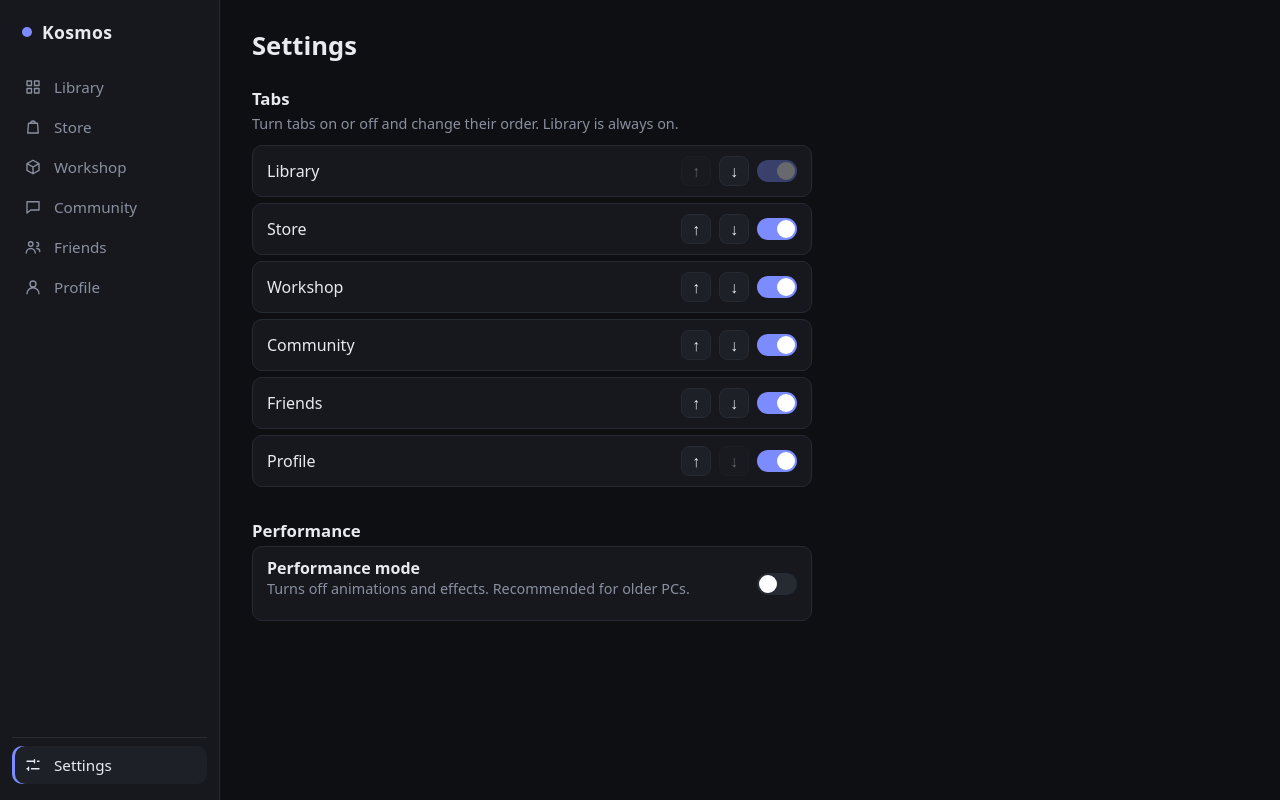
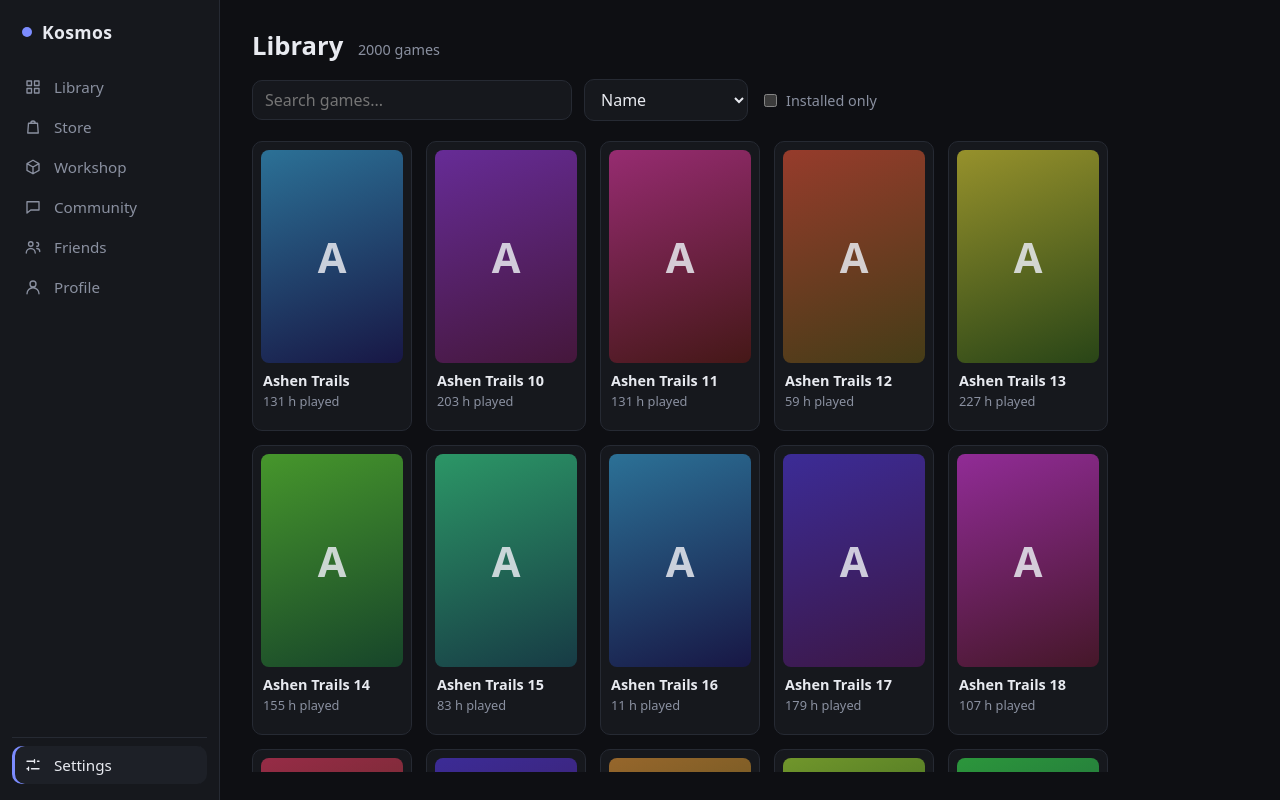
Before and after one commit to 0kosmos/kosmos, a SvelteKit app: page /settings in a window 1280 px wide. Built offline with nearby package versions, Linux system fonts and the light colour scheme.

Commit message:
Step 2A: virtualized grid, tested with 2000 fake games

```diff
--- a/src/lib/components/GameTile.svelte
+++ b/src/lib/components/GameTile.svelte
@@ -17,6 +17,9 @@
 
 <style>
   .tile {
+    width: 160px;
+    height: 290px;
+    overflow: hidden;
     background: var(--surface);
     border: 1px solid var(--border);
     border-radius: var(--radius);
--- /dev/null
+++ b/src/lib/components/VirtualGrid.svelte
@@ -0,0 +1,64 @@
+<script lang="ts" generics="T">
+  import type { Snippet } from "svelte";
+
+  let {
+    items,
+    itemWidth,
+    itemHeight,
+    gap = 14,
+    key,
+    children,
+  }: {
+    items: T[];
+    itemWidth: number;
+    itemHeight: number;
+    gap?: number;
+    key: (item: T) => string | number;
+    children: Snippet<[T]>;
+  } = $props();
+
+  let width = $state(0);
+  let height = $state(0);
+  let scrollTop = $state(0);
+
+  const cols = $derived(Math.max(1, Math.floor((width + gap) / (itemWidth + gap))));
+  const rowH = $derived(itemHeight + gap);
+  const totalRows = $derived(Math.ceil(items.length / cols));
+  const firstRow = $derived(Math.max(0, Math.floor(scrollTop / rowH) - 1));
+  const lastRow = $derived(Math.min(totalRows, Math.ceil((scrollTop + height) / rowH) + 1));
+  const visible = $derived(items.slice(firstRow * cols, lastRow * cols));
+</script>
+
+<div
+  class="scroller"
+  bind:clientWidth={width}
+  bind:clientHeight={height}
+  onscroll={(e) => (scrollTop = e.currentTarget.scrollTop)}
+>
+  <div class="spacer" style="height: {totalRows * rowH}px">
+    <div
+      class="window"
+      style="transform: translateY({firstRow * rowH}px);
+             grid-template-columns: repeat({cols}, {itemWidth}px);
+             grid-auto-rows: {itemHeight}px;
+             gap: {gap}px;"
+    >
+      {#each visible as item (key(item))}
+        {@render children(item)}
+      {/each}
+    </div>
+  </div>
+</div>
+
+<style>
+  .scroller {
+    height: 100%;
+    overflow-y: auto;
+  }
+  .spacer {
+    position: relative;
+  }
+  .window {
+    display: grid;
+  }
+</style>
--- a/src/lib/fakeGames.ts
+++ b/src/lib/fakeGames.ts
@@ -15,9 +15,14 @@ const names = [
   "Fable Forge", "Glass Harbor", "Zero Hour Cafe", "Ashen Trails",
 ];
 
-export const FAKE_GAMES: Game[] = names.map((name, i) => ({
+const TEST_COUNT = 2000;
+
+export const FAKE_GAMES: Game[] = Array.from({ length: TEST_COUNT }, (_, i) => ({
   appid: 1000 + i,
-  name,
+  name:
+    i < names.length
+      ? names[i]
+      : `${names[i % names.length]} ${Math.floor(i / names.length) + 1}`,
   hours: (i * 37) % 240,
   lastPlayed: Date.now() - ((i * 13) % 90) * 86400000,
   installed: i % 3 === 0,
--- a/src/routes/settings/+page.svelte
+++ b/src/routes/settings/+page.svelte
@@ -1,89 +1,74 @@
 <script lang="ts">
-  import { settings, toggleTab, moveTab, setPerformanceMode } from "$lib/settings.svelte";
-  import { TABS } from "$lib/tabs";
+  import GameTile from "$lib/components/GameTile.svelte";
+  import VirtualGrid from "$lib/components/VirtualGrid.svelte";
+  import { FAKE_GAMES } from "$lib/fakeGames";
 
-  const rows = $derived(settings.order.map((id) => TABS.find((t) => t.id === id)!));
+  let query = $state("");
+  let sort = $state("name");
+  let onlyInstalled = $state(false);
+
+  const games = $derived.by(() => {
+    const q = query.trim().toLowerCase();
+    const list = FAKE_GAMES.filter(
+      (g) => g.name.toLowerCase().includes(q) && (!onlyInstalled || g.installed)
+    );
+    if (sort === "name") list.sort((a, b) => a.name.localeCompare(b.name));
+    if (sort === "hours") list.sort((a, b) => b.hours - a.hours);
+    if (sort === "recent") list.sort((a, b) => b.lastPlayed - a.lastPlayed);
+    return list;
+  });
 </script>
 
-<h1>Settings</h1>
+<div class="page">
+  <h1>Library <span class="count">{games.length} games</span></h1>
 
-<section>
-  <h2>Tabs</h2>
-  <p class="dim">Turn tabs on or off and change their order. Library is always on.</p>
+  <div class="bar">
+    <input type="search" placeholder="Search games..." bind:value={query} />
 
-  <ul>
-    {#each rows as tab, i (tab.id)}
-      <li>
-        <span class:off={!settings.enabled[tab.id]}>{tab.label}</span>
+    <select bind:value={sort} aria-label="Sort by">
+      <option value="name">Name</option>
+      <option value="hours">Most played</option>
+      <option value="recent">Recently played</option>
+    </select>
 
-        <div class="controls">
-          <button onclick={() => moveTab(tab.id, -1)} disabled={i === 0} aria-label="Move up">↑</button>
-          <button onclick={() => moveTab(tab.id, 1)} disabled={i === rows.length - 1} aria-label="Move down">↓</button>
+    <label class="check">
+      <input type="checkbox" bind:checked={onlyInstalled} />
+      Installed only
+    </label>
+  </div>
 
-          <button
-            class="switch"
-            role="switch"
-            aria-checked={settings.enabled[tab.id]}
-            aria-label={"Show " + tab.label}
-            disabled={tab.id === "library"}
-            onclick={() => toggleTab(tab.id)}
-          >
-            <span class="knob"></span>
-          </button>
-        </div>
-      </li>
-    {/each}
-  </ul>
-</section>
-
-<section>
-  <h2>Performance</h2>
-  <div class="row">
-    <div>
-      <strong>Performance mode</strong>
-      <p class="dim">Turns off animations and effects. Recommended for older PCs.</p>
+  {#if games.length === 0}
+    <p class="dim">No games match your search.</p>
+  {:else}
+    <div class="grid-wrap">
+      <VirtualGrid items={games} itemWidth={160} itemHeight={290} key={(g) => g.appid}>
+        {#snippet children(game)}
+          <GameTile {game} />
+        {/snippet}
+      </VirtualGrid>
     </div>
-    <button
-      class="switch"
-      role="switch"
-      aria-checked={settings.performanceMode}
-      aria-label="Performance mode"
-      onclick={() => setPerformanceMode(!settings.performanceMode)}
-    >
-      <span class="knob"></span>
-    </button>
-  </div>
-</section>
+  {/if}
+</div>
 
 <style>
-  h1 { margin: 0 0 24px; font-size: 1.6rem; }
-  h2 { margin: 0 0 4px; font-size: 1.05rem; }
-  section { max-width: 560px; margin-bottom: 32px; }
-  .dim { color: var(--text-dim); margin: 0 0 12px; font-size: 0.9rem; }
-
-  ul { list-style: none; margin: 0; padding: 0; display: flex; flex-direction: column; gap: 6px; }
-  li, .row {
-    display: flex; align-items: center; justify-content: space-between;
-    padding: 10px 14px; background: var(--surface);
-    border: 1px solid var(--border); border-radius: var(--radius);
+  .page {
+    height: calc(100vh - 56px);
+    display: flex;
+    flex-direction: column;
   }
-  .off { color: var(--text-dim); text-decoration: line-through; }
-  .controls { display: flex; align-items: center; gap: 8px; }
-  .controls button:not(.switch) {
-    width: 30px; height: 30px; border-radius: 8px;
-    background: var(--surface-2); border: 1px solid var(--border);
+  h1 { margin: 0 0 16px; font-size: 1.6rem; }
+  .count { font-size: 0.9rem; font-weight: 400; color: var(--text-dim); margin-left: 8px; }
+  .bar { display: flex; gap: 12px; align-items: center; margin-bottom: 20px; }
+  input[type="search"], select {
+    background: var(--surface);
+    border: 1px solid var(--border);
+    border-radius: var(--radius);
+    color: var(--text);
+    padding: 8px 12px;
+    font: inherit;
   }
-  button:disabled { opacity: 0.35; cursor: default; }
-
-  .switch {
-    width: 40px; height: 22px; border-radius: 11px; padding: 2px;
-    background: var(--border); border: none; position: relative;
-    transition: background 0.15s;
-  }
-  .switch[aria-checked="true"] { background: var(--accent); }
-  .knob {
-    display: block; width: 18px; height: 18px; border-radius: 50%;
-    background: #fff; transition: transform 0.15s;
-  }
-  .switch[aria-checked="true"] .knob { transform: translateX(18px); }
+  input[type="search"] { flex: 1; max-width: 320px; }
+  .check { display: flex; gap: 6px; align-items: center; color: var(--text-dim); font-size: 0.9rem; }
+  .dim { color: var(--text-dim); }
+  .grid-wrap { flex: 1; min-height: 0; }
 </style>
```
